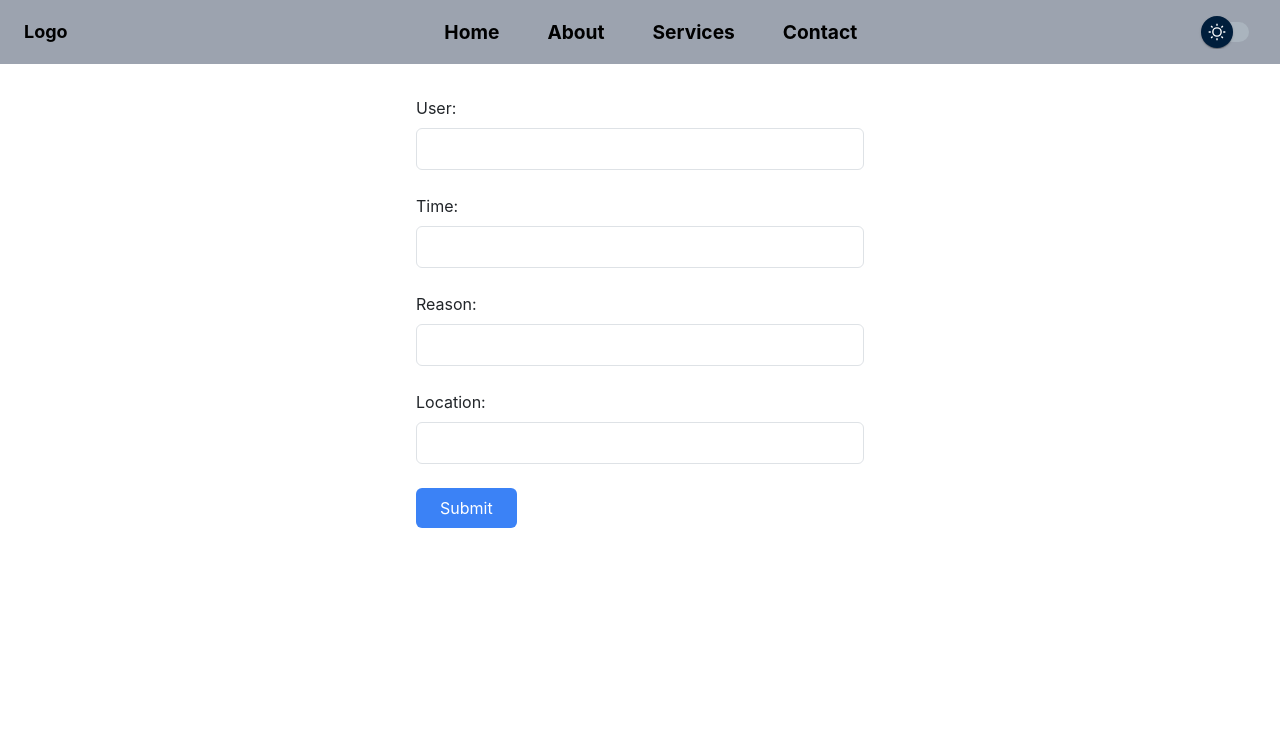
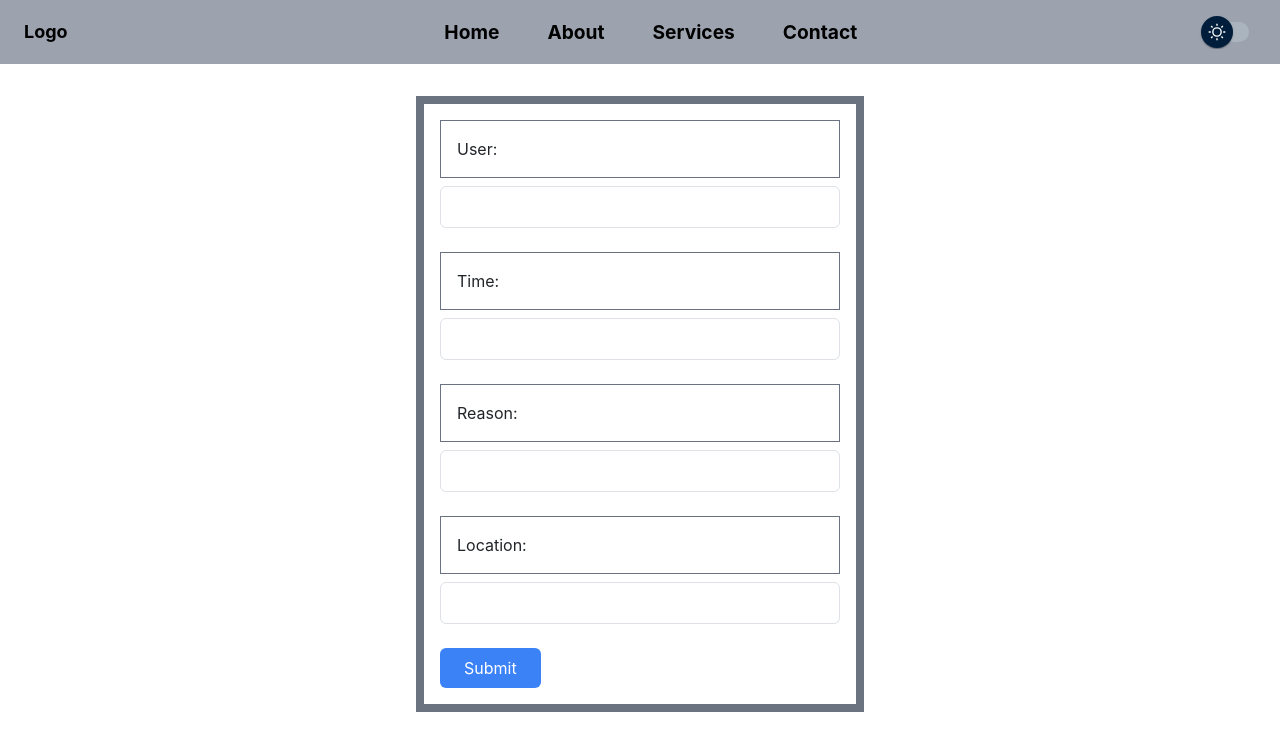
Before and after one commit to GuhaPritam/Navbar-Dark-Mode, a React (Create React App) app: page / in a window 1280 px wide. Shown: the top 750 px of the page. Built offline with nearby package versions, Linux system fonts and the light colour scheme.

Commit message:
set the border

```diff
--- a/src/Component/Review/Review.js
+++ b/src/Component/Review/Review.js
@@ -18,21 +18,21 @@ const InputForm = () => {
     };
 
     return (
-        <form className="max-w-md mx-auto mt-8" onSubmit={handleSubmit}>
+        <form className="max-w-md mx-auto mt-8 border-[0.5rem] border-gray-500 p-3" onSubmit={handleSubmit}>
             <div className="mb-4">
-                <label htmlFor="user" className="block mb-2">User:</label>
+                <label htmlFor="user" className="block mb-2 border-[0.1rem] border-gray-500 p-3">User:</label>
                 <input type="text" id="user" name="user" value={formData.user} onChange={handleChange} className="w-full px-3 py-2 border border-gray-300 rounded-md focus:outline-none focus:border-blue-500" />
             </div>
             <div className="mb-4">
-                <label htmlFor="time" className="block mb-2">Time:</label>
+                <label htmlFor="time" className="block mb-2 border-[0.1rem] border-gray-500 p-3">Time:</label>
                 <input type="text" id="time" name="time" value={formData.time} onChange={handleChange} className="w-full px-3 py-2 border border-gray-300 rounded-md focus:outline-none focus:border-blue-500" />
             </div>
             <div className="mb-4">
-                <label htmlFor="reason" className="block mb-2">Reason:</label>
+                <label htmlFor="reason" className="block mb-2 border-[0.1rem] border-gray-500 p-3">Reason:</label>
                 <input type="text" id="reason" name="reason" value={formData.reason} onChange={handleChange} className="w-full px-3 py-2 border border-gray-300 rounded-md focus:outline-none focus:border-blue-500" />
             </div>
             <div className="mb-4">
-                <label htmlFor="location" className="block mb-2">Location:</label>
+                <label htmlFor="location" className="block mb-2 border-[0.1rem] border-gray-500 p-3">Location:</label>
                 <input type="text" id="location" name="location" value={formData.location} onChange={handleChange} className="w-full px-3 py-2 border border-gray-300 rounded-md focus:outline-none focus:border-blue-500" />
             </div>
             <button type="submit" className="bg-blue-500 hover:bg-blue-600 text-white py-2 px-4 rounded-md focus:outline-none focus:shadow-outline">
```
